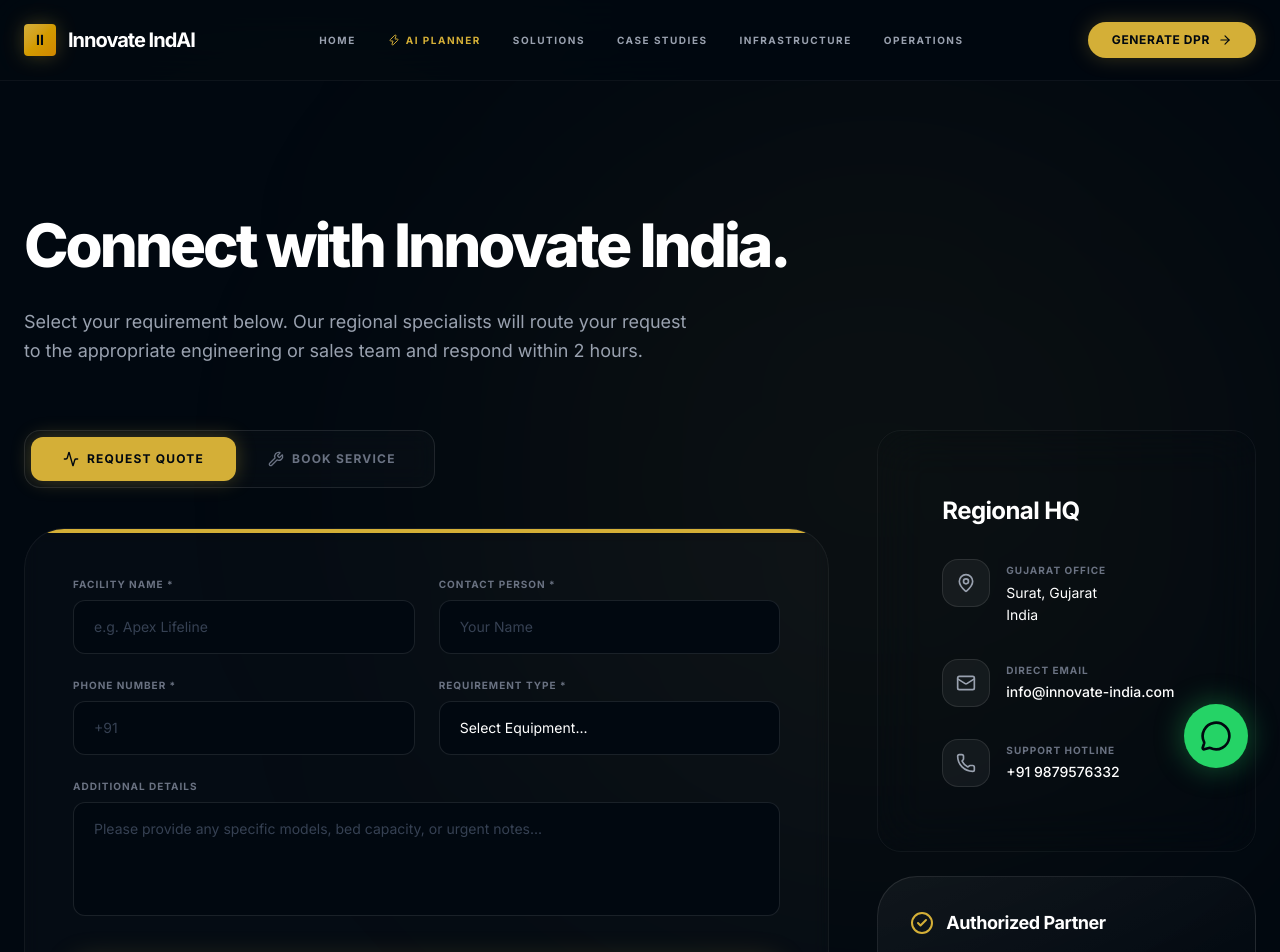
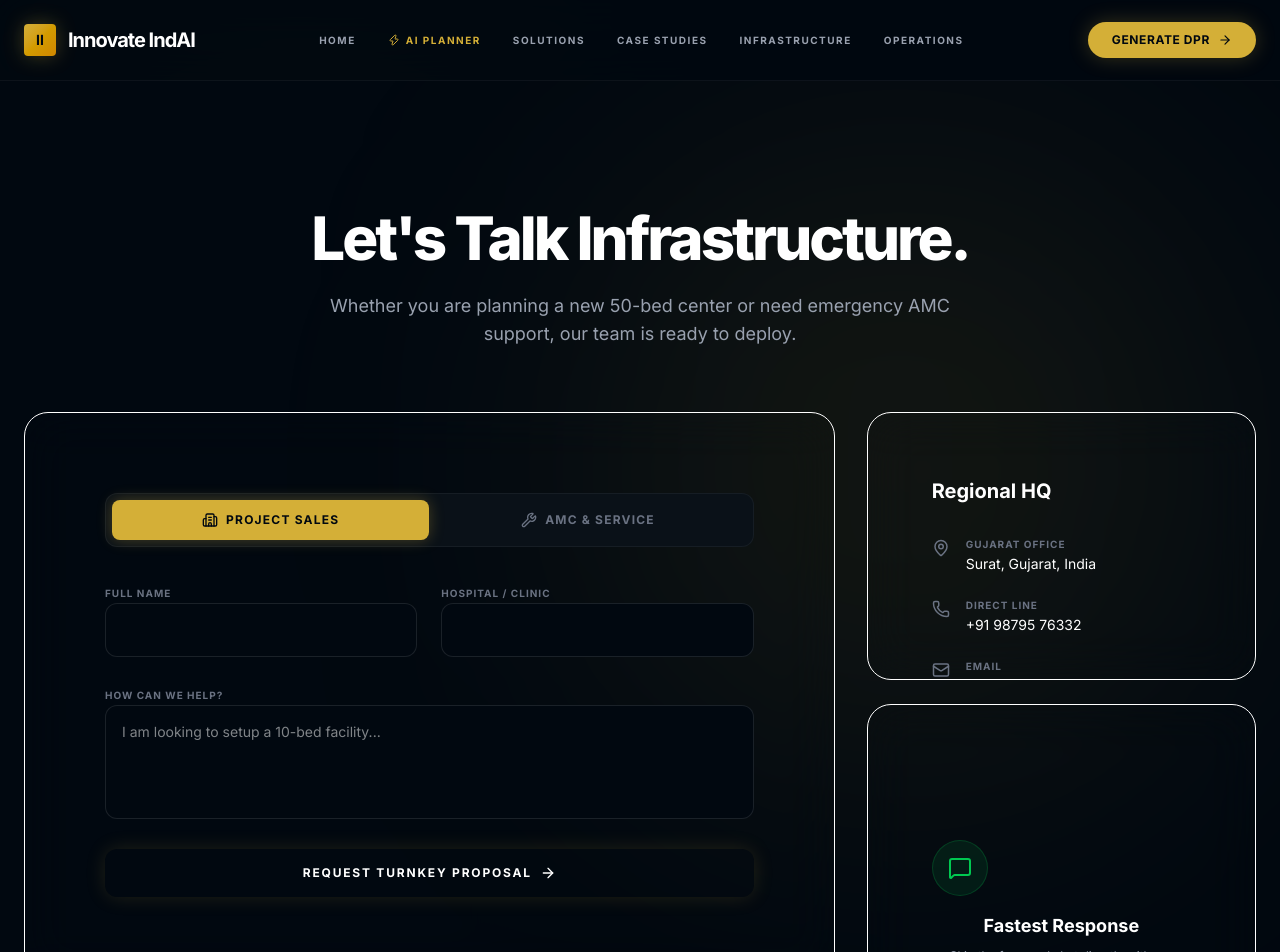
Before and after one commit to ketaniparmar/innovate-renal, a Next.js app: page /contact in a window 1280 px wide. Shown: the top 952 px of the page. Built offline with nearby package versions, Linux system fonts and the light colour scheme.

Commit message:
Fix: Updated Contact page to use new GlassCard props and applied Enterprise SaaS UI

```diff
--- a/src/app/contact/page.tsx
+++ b/src/app/contact/page.tsx
@@ -1,231 +1,130 @@
 "use client";
 
 import React, { useState } from "react";
-import { motion, AnimatePresence } from "framer-motion";
-import {
-  MapPin, Phone, Mail, MessageCircle, ArrowRight,
-  CheckCircle2, Loader2, ShieldCheck, Activity, Wrench
-} from "lucide-react";
+import { MapPin, Phone, Mail, Clock, MessageSquare, Building2, Wrench } from "lucide-react";
 import { GlassCard } from "@/components/ui/GlassCard";
+import { OsButton } from "@/components/ui/OsButton";
 
 export default function ContactPage() {
   const [formType, setFormType] = useState<"sales" | "service">("sales");
-  const [formStatus, setFormStatus] = useState<"idle" | "submitting" | "success">("idle");
+  const [formData, setFormData] = useState({ name: "", hospital: "", message: "" });
 
   const handleSubmit = (e: React.FormEvent) => {
     e.preventDefault();
-    setFormStatus("submitting");
-    setTimeout(() => setFormStatus("success"), 2000);
+    const text = `*New ${formType === "sales" ? "Project" : "Service"} Inquiry*%0A%0A*Name:* ${formData.name}%0A*Hospital:* ${formData.hospital}%0A*Message:* ${formData.message}`;
+    window.open(`https://wa.me/919879576332?text=${text}`, '_blank');
   };
 
-  const themeColor = formType === "sales" ? "#D4AF37" : "#3B82F6";
-  const themeGlow = formType === "sales"
-    ? "focus:border-[#D4AF37]/50 focus:ring-1 focus:ring-[#D4AF37]/20"
-    : "focus:border-[#3B82F6]/50 focus:ring-1 focus:ring-[#3B82F6]/20";
+  return (
+    <main className="min-h-screen bg-[#010810] pt-32 pb-24 text-white overflow-hidden relative">
 
-  return (
-    <main className="min-h-screen bg-[#010810] text-white pt-32 pb-32 relative overflow-hidden">
-
-      {/* Dynamic Ambient Glow */}
-      <div
-        className="absolute top-0 right-0 w-[800px] h-[800px] blur-[150px] rounded-full pointer-events-none transition-colors duration-1000"
-        style={{ backgroundColor: formType === "sales" ? 'rgba(212,175,55,0.05)' : 'rgba(59,130,246,0.05)' }}
-      />
+      {/* Dynamic Background Glow */}
+      <div className={`absolute top-20 right-20 w-[600px] h-[600px] blur-[150px] rounded-full pointer-events-none transition-colors duration-700 ${formType === "sales" ? "bg-[#D4AF37]/10" : "bg-[#3B82F6]/10"}`} />
 
       <div className="max-w-[1280px] mx-auto px-6 relative z-10">
 
-        <header className="mb-16 text-center md:text-left">
-          <h1 className="text-4xl md:text-6xl font-extrabold tracking-tighter mb-6 leading-tight">
-            Connect with <br className="md:hidden"/> <span className="text-white">Innovate India.</span>
-          </h1>
-          <p className="text-gray-400 text-lg max-w-2xl leading-relaxed">
-            Select your requirement below. Our regional specialists will route your request to the appropriate engineering or sales team and respond within 2 hours.
-          </p>
-        </header>
+        {/* Header */}
+        <div className="text-center mb-16 max-w-2xl mx-auto">
+          <h1 className="text-4xl md:text-6xl font-extrabold tracking-tighter mb-6">Let's Talk Infrastructure.</h1>
+          <p className="text-gray-400 text-lg">Whether you are planning a new 50-bed center or need emergency AMC support, our team is ready to deploy.</p>
+        </div>
 
-        <div className="grid grid-cols-1 lg:grid-cols-3 gap-12">
+        <div className="grid lg:grid-cols-3 gap-8">
 
-          {/* LEFT: FORM AREA */}
+          {/* LEFT: FORM SECTION */}
           <div className="lg:col-span-2">
+            {/* FIXED PROPS: Using 'accent' and 'interactive' */}
+            <GlassCard accent={formType === "sales" ? "gold" : "blue"} interactive={false} className="p-8 md:p-12">
 
-            {/* Intent Switcher */}
-            <div className="flex p-1.5 bg-white/[0.02] border border-white/10 rounded-2xl mb-10 w-full md:w-fit backdrop-blur-md">
+              {/* Form Toggles */}
+              <div className="flex bg-[#0A1118] p-1.5 rounded-xl border border-white/5 mb-8">
                 <button
-                type="button"
-                onClick={() => { setFormType("sales"); setFormStatus("idle"); }}
-                className={`flex-1 md:flex-none flex items-center justify-center gap-2 px-8 py-3.5 rounded-xl text-xs font-bold uppercase tracking-widest transition-all ${formType === "sales" ? "bg-[#D4AF37] text-[#010810] shadow-[0_0_20px_rgba(212,175,55,0.3)]" : "text-gray-500 hover:text-white"}`}
+                  onClick={() => setFormType("sales")}
+                  className={`flex-1 flex items-center justify-center gap-2 px-4 py-3 rounded-lg text-xs font-bold uppercase tracking-widest transition-all ${
+                    formType === "sales" ? "bg-[#D4AF37] text-[#010810] shadow-[0_0_15px_rgba(212,175,55,0.3)]" : "text-gray-500 hover:text-white"
+                  }`}
                 >
-                <Activity size={16} /> Request Quote
+                  <Building2 size={16} /> Project Sales
                 </button>
                 <button
-                type="button"
-                onClick={() => { setFormType("service"); setFormStatus("idle"); }}
-                className={`flex-1 md:flex-none flex items-center justify-center gap-2 px-8 py-3.5 rounded-xl text-xs font-bold uppercase tracking-widest transition-all ${formType === "service" ? "bg-[#3B82F6] text-white shadow-[0_0_20px_rgba(59,130,246,0.3)]" : "text-gray-500 hover:text-white"}`}
+                  onClick={() => setFormType("service")}
+                  className={`flex-1 flex items-center justify-center gap-2 px-4 py-3 rounded-lg text-xs font-bold uppercase tracking-widest transition-all ${
+                    formType === "service" ? "bg-[#3B82F6] text-white shadow-[0_0_15px_rgba(59,130,246,0.3)]" : "text-gray-500 hover:text-white"
+                  }`}
                 >
-                <Wrench size={16} /> Book Service
+                  <Wrench size={16} /> AMC & Service
                 </button>
               </div>
 
-            {/* The Form */}
-            <AnimatePresence mode="wait">
-              {formStatus === "success" ? (
-                <motion.div
-                  key="success"
-                  initial={{ opacity: 0, scale: 0.95 }} animate={{ opacity: 1, scale: 1 }}
-                  className="bg-white/[0.02] border border-white/5 p-12 rounded-[2.5rem] flex flex-col items-center justify-center text-center min-h-[450px]"
-                >
-                  <div className="w-24 h-24 rounded-full bg-green-500/10 border border-green-500/20 flex items-center justify-center mb-8">
-                    <CheckCircle2 size={48} className="text-green-500" />
+              {/* Contact Form */}
+              <form onSubmit={handleSubmit} className="space-y-6">
+                <div className="grid md:grid-cols-2 gap-6">
+                  <div className="space-y-2">
+                    <label className="text-[10px] font-bold text-gray-500 uppercase tracking-widest">Full Name</label>
+                    <input required type="text" value={formData.name} onChange={(e) => setFormData({...formData, name: e.target.value})} className="w-full bg-[#010810] border border-white/10 rounded-xl py-4 px-4 text-sm text-white focus:outline-none focus:border-white/30 transition-all" />
                   </div>
-                  <h3 className="text-3xl font-extrabold mb-4 tracking-tighter">Request Received</h3>
-                  <p className="text-gray-400 max-w-md mb-10 leading-relaxed">
-                    Your {formType === "sales" ? "quotation request" : "service ticket"} has been securely logged. A specialist from our Gujarat office will contact you shortly.
-                  </p>
-                  <button
-                    type="button"
-                    onClick={() => setFormStatus("idle")}
-                    className="text-xs font-bold uppercase tracking-widest text-gray-500 hover:text-white transition-colors border border-white/10 px-6 py-3 rounded-full hover:bg-white/5"
-                  >
-                    Submit Another Request
-                  </button>
-                </motion.div>
-              ) : (
-                <motion.form
-                  key="form"
-                  initial={{ opacity: 0, y: 10 }} animate={{ opacity: 1, y: 0 }} exit={{ opacity: 0, y: -10 }}
-                  onSubmit={handleSubmit}
-                  className="bg-white/[0.02] border border-white/5 p-8 md:p-12 rounded-[2.5rem] backdrop-blur-sm relative overflow-hidden"
-                >
-                  <div className="absolute top-0 inset-x-0 h-1 transition-colors duration-500" style={{ backgroundColor: themeColor }} />
-
-                  <div className="grid grid-cols-1 md:grid-cols-2 gap-6 mb-6">
-                    <div>
-                      <label className="block text-[10px] font-bold text-gray-500 uppercase tracking-widest mb-2">Facility Name *</label>
-                      <input required type="text" className={`w-full bg-[#010810] border border-white/10 rounded-xl px-5 py-4 text-sm text-white focus:outline-none transition-all placeholder:text-gray-700 ${themeGlow}`} placeholder="e.g. Apex Lifeline" />
-                    </div>
-                    <div>
-                      <label className="block text-[10px] font-bold text-gray-500 uppercase tracking-widest mb-2">Contact Person *</label>
-                      <input required type="text" className={`w-full bg-[#010810] border border-white/10 rounded-xl px-5 py-4 text-sm text-white focus:outline-none transition-all placeholder:text-gray-700 ${themeGlow}`} placeholder="Your Name" />
+                  <div className="space-y-2">
+                    <label className="text-[10px] font-bold text-gray-500 uppercase tracking-widest">Hospital / Clinic</label>
+                    <input required type="text" value={formData.hospital} onChange={(e) => setFormData({...formData, hospital: e.target.value})} className="w-full bg-[#010810] border border-white/10 rounded-xl py-4 px-4 text-sm text-white focus:outline-none focus:border-white/30 transition-all" />
                   </div>
                 </div>
-
-                  <div className="grid grid-cols-1 md:grid-cols-2 gap-6 mb-6">
-                    <div>
-                      <label className="block text-[10px] font-bold text-gray-500 uppercase tracking-widest mb-2">Phone Number *</label>
-                      <input required type="tel" className={`w-full bg-[#010810] border border-white/10 rounded-xl px-5 py-4 text-sm text-white focus:outline-none transition-all placeholder:text-gray-700 ${themeGlow}`} placeholder="+91" />
-                    </div>
-                    <div>
-                      <label className="block text-[10px] font-bold text-gray-500 uppercase tracking-widest mb-2">
-                        {formType === "sales" ? "Requirement Type *" : "Service Type *"}
-                      </label>
-                      <select required className={`w-full bg-[#010810] border border-white/10 rounded-xl px-5 py-4 text-sm text-white focus:outline-none transition-all appearance-none ${themeGlow}`}>
-                        {formType === "sales" ? (
-                          <>
-                            <option value="">Select Equipment...</option>
-                            <option value="machine">Dialysis Machines</option>
-                            <option value="ro">RO Water System</option>
-                            <option value="setup">Complete Turnkey Setup</option>
-                            <option value="consumables">Consumables Bulk Order</option>
-                          </>
-                        ) : (
-                          <>
-                            <option value="">Select Request...</option>
-                            <option value="breakdown">Emergency Breakdown Repair</option>
-                            <option value="amc_new">New AMC Contract</option>
-                            <option value="pm">Preventive Maintenance</option>
-                            <option value="parts">Spare Parts Request</option>
-                          </>
-                        )}
-                      </select>
-                    </div>
+                <div className="space-y-2">
+                  <label className="text-[10px] font-bold text-gray-500 uppercase tracking-widest">How can we help?</label>
+                  <textarea required rows={4} value={formData.message} onChange={(e) => setFormData({...formData, message: e.target.value})} className="w-full bg-[#010810] border border-white/10 rounded-xl py-4 px-4 text-sm text-white focus:outline-none focus:border-white/30 transition-all resize-none" placeholder={formType === "sales" ? "I am looking to setup a 10-bed facility..." : "We need an AMC contract for 5 Diacare machines..."} />
                 </div>
 
-                  <div className="mb-10">
-                    <label className="block text-[10px] font-bold text-gray-500 uppercase tracking-widest mb-2">Additional Details</label>
-                    <textarea rows={4} className={`w-full bg-[#010810] border border-white/10 rounded-xl px-5 py-4 text-sm text-white focus:outline-none transition-all resize-none placeholder:text-gray-700 ${themeGlow}`} placeholder="Please provide any specific models, bed capacity, or urgent notes..." />
+                <OsButton
+                  label={formType === "sales" ? "Request Turnkey Proposal" : "Request Service Dispatch"}
+                  variant={formType === "sales" ? "primary" : "secondary"}
+                />
+              </form>
+            </GlassCard>
           </div>
 
-                  <button
-                    type="submit"
-                    disabled={formStatus === "submitting"}
-                    className="w-full py-4 rounded-xl text-xs font-bold uppercase tracking-widest transition-all flex items-center justify-center gap-2 disabled:opacity-70"
-                    style={{ backgroundColor: themeColor, color: formType === "sales" ? "#010810" : "#ffffff", boxShadow: `0 0 30px ${themeColor}40` }}
-                  >
-                    {formStatus === "submitting" ? <><Loader2 size={18} className="animate-spin" /> Processing Data...</> : <>{formType === "sales" ? "Submit Quotation Request" : "Dispatch Service Request"} <ArrowRight size={18} /></>}
-                  </button>
-                </motion.form>
-              )}
-            </AnimatePresence>
-          </div>
+          {/* RIGHT: CONTACT INFO */}
+          <aside className="flex flex-col gap-6">
 
-          {/* RIGHT: CONTACT INFO & TRUST ANCHORS */}
-          <aside className="flex flex-col gap-6">
-            <GlassCard accentColor={formType === "sales" ? "gold" : "blue"} hover={false} className="p-8 border-white/5">
-              <h3 className="text-2xl font-bold mb-8 tracking-tight">Regional HQ</h3>
-
-              <div className="space-y-8">
-                <div className="flex items-start gap-4">
-                  <div className="w-12 h-12 rounded-2xl bg-white/5 flex items-center justify-center shrink-0 border border-white/10 text-gray-400">
-                    <MapPin size={20} />
-                  </div>
-                  <div className="pt-1">
-                    <p className="text-[10px] font-bold text-gray-500 uppercase tracking-widest mb-1">Gujarat Office</p>
-                    <p className="text-sm text-white leading-relaxed">Surat, Gujarat<br/>India</p>
-                  </div>
-                </div>
-
-                <div className="flex items-start gap-4">
-                  <div className="w-12 h-12 rounded-2xl bg-white/5 flex items-center justify-center shrink-0 border border-white/10 text-gray-400">
-                    <Mail size={20} />
-                  </div>
-                  <div className="pt-1">
-                    <p className="text-[10px] font-bold text-gray-500 uppercase tracking-widest mb-1">Direct Email</p>
-                    <p className="text-sm text-white font-medium">info@innovate-india.com</p>
-                  </div>
-                </div>
-
-                <div className="flex items-start gap-4">
-                  <div className="w-12 h-12 rounded-2xl bg-white/5 flex items-center justify-center shrink-0 border border-white/10 text-gray-400">
-                    <Phone size={20} />
-                  </div>
-                  <div className="pt-1">
-                    <p className="text-[10px] font-bold text-gray-500 uppercase tracking-widest mb-1">Support Hotline</p>
-                    <p className="text-sm text-white font-medium">+91 9879576332</p>
-                  </div>
-                </div>
+            {/* FIXED PROPS: Using 'accent' and 'interactive' */}
+            <GlassCard accent={formType === "sales" ? "gold" : "blue"} interactive={false} className="p-8">
+              <h3 className="text-xl font-bold mb-8">Regional HQ</h3>
+              <div className="space-y-6">
+                <InfoRow icon={<MapPin />} title="Gujarat Office" desc="Surat, Gujarat, India" />
+                <InfoRow icon={<Phone />} title="Direct Line" desc="+91 98795 76332" />
+                <InfoRow icon={<Mail />} title="Email" desc="contact@innovate-india.com" />
+                <InfoRow icon={<Clock />} title="Support Hours" desc="24/7 Emergency Dispatch" />
               </div>
             </GlassCard>
 
-            {/* Compliance / Authority Card */}
-            <div className="bg-gradient-to-br from-white/[0.05] to-transparent border border-white/10 p-8 rounded-[2.5rem] relative overflow-hidden">
-              <ShieldCheck size={120} className="absolute -right-8 -bottom-8 text-white/[0.03] pointer-events-none" />
-              <div className="flex items-center gap-3 mb-4 relative z-10">
-                <CheckCircle2 size={24} className="text-[#D4AF37]" />
-                <h4 className="font-bold text-white text-lg tracking-tight">Authorized Partner</h4>
+            {/* Direct WhatsApp Box */}
+            <GlassCard accent="none" interactive={true} className="p-8 text-center flex flex-col justify-center items-center h-full">
+              <div className="w-14 h-14 rounded-full bg-green-500/10 border border-green-500/20 flex items-center justify-center mb-4 text-green-500">
+                <MessageSquare size={24} />
               </div>
-              <p className="text-sm text-gray-400 leading-relaxed relative z-10">
-                Innovate India is an officially authorized distributor of Diacare Solutions. All equipment and parts are 100% genuine OEM.
-              </p>
-            </div>
+              <h3 className="text-lg font-bold mb-2">Fastest Response</h3>
+              <p className="text-xs text-gray-400 mb-6">Skip the form and chat directly with our infrastructure specialists.</p>
+              <a href="https://wa.me/919879576332" target="_blank" rel="noreferrer" className="w-full">
+                <button className="w-full bg-green-500/10 hover:bg-green-500/20 border border-green-500/30 text-green-500 py-3 rounded-xl text-xs font-bold uppercase tracking-widest transition-all">
+                  WhatsApp Chat
+                </button>
+              </a>
+            </GlassCard>
+
           </aside>
         </div>
       </div>
-
-      {/* FIXED WHATSAPP FLOATING BUTTON */}
-      <a
-        href="https://wa.me/919879576332"
-        target="_blank"
-        rel="noreferrer"
-        className="fixed bottom-8 right-8 z-50 flex items-center gap-4 group"
-      >
-        <div className="bg-[#25D366] text-[#010810] px-5 py-2.5 rounded-full text-[10px] font-bold uppercase tracking-widest opacity-0 translate-x-4 group-hover:opacity-100 group-hover:translate-x-0 transition-all duration-300 shadow-[0_0_20px_rgba(37,211,102,0.2)]">
-          Chat on WhatsApp
-        </div>
-        <div className="w-16 h-16 bg-[#25D366] rounded-full flex items-center justify-center text-[#010810] shadow-[0_0_30px_rgba(37,211,102,0.4)] group-hover:scale-110 transition-transform duration-300">
-          <MessageCircle size={32} />
-        </div>
-      </a>
-
     </main>
   );
 }
+
+// Sub-component for contact info rows
+function InfoRow({ icon, title, desc }: any) {
+  return (
+    <div className="flex gap-4 items-start">
+      <div className="text-gray-500 mt-0.5">{React.cloneElement(icon, { size: 18 })}</div>
+      <div>
+        <p className="text-[10px] font-bold text-gray-500 uppercase tracking-widest mb-0.5">{title}</p>
+        <p className="text-sm text-white">{desc}</p>
+      </div>
+    </div>
+  );
+}
```
Lines whose indentation alone changed are shown as unchanged.
